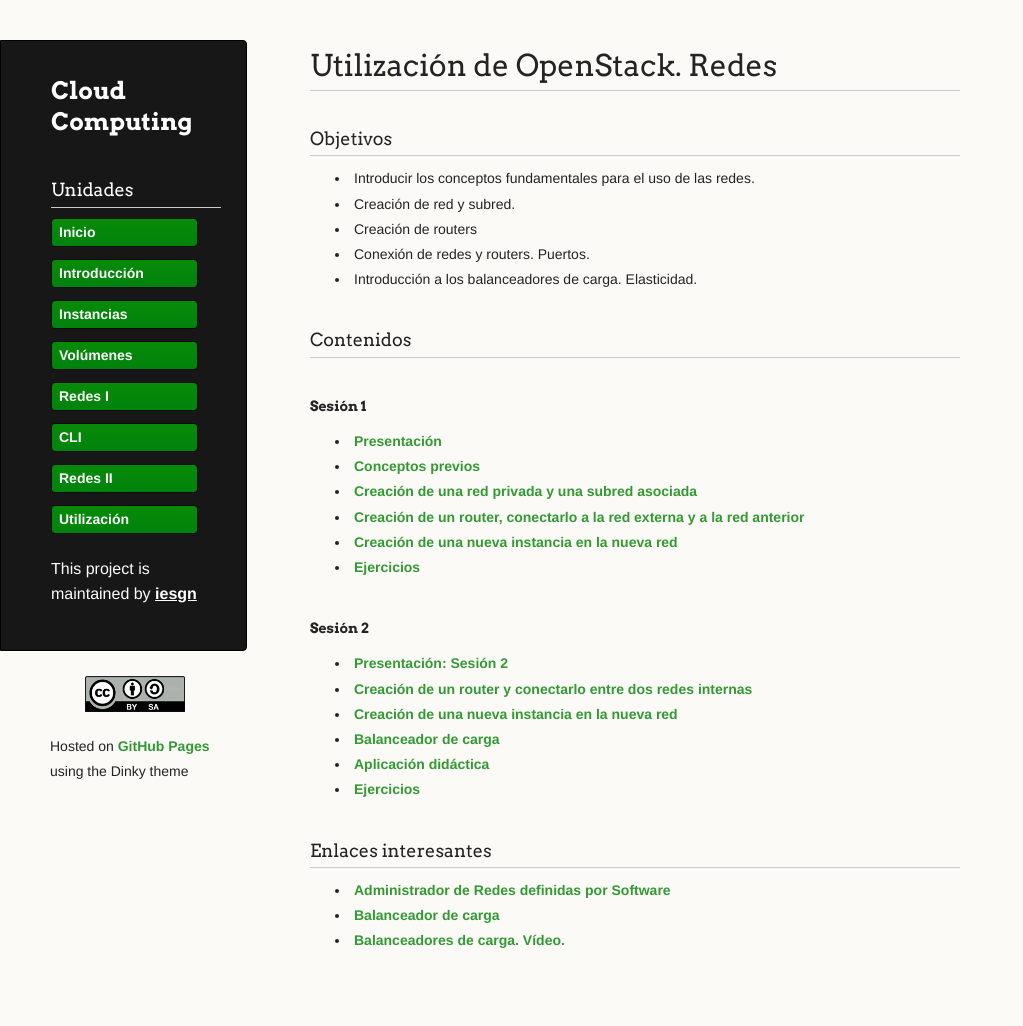
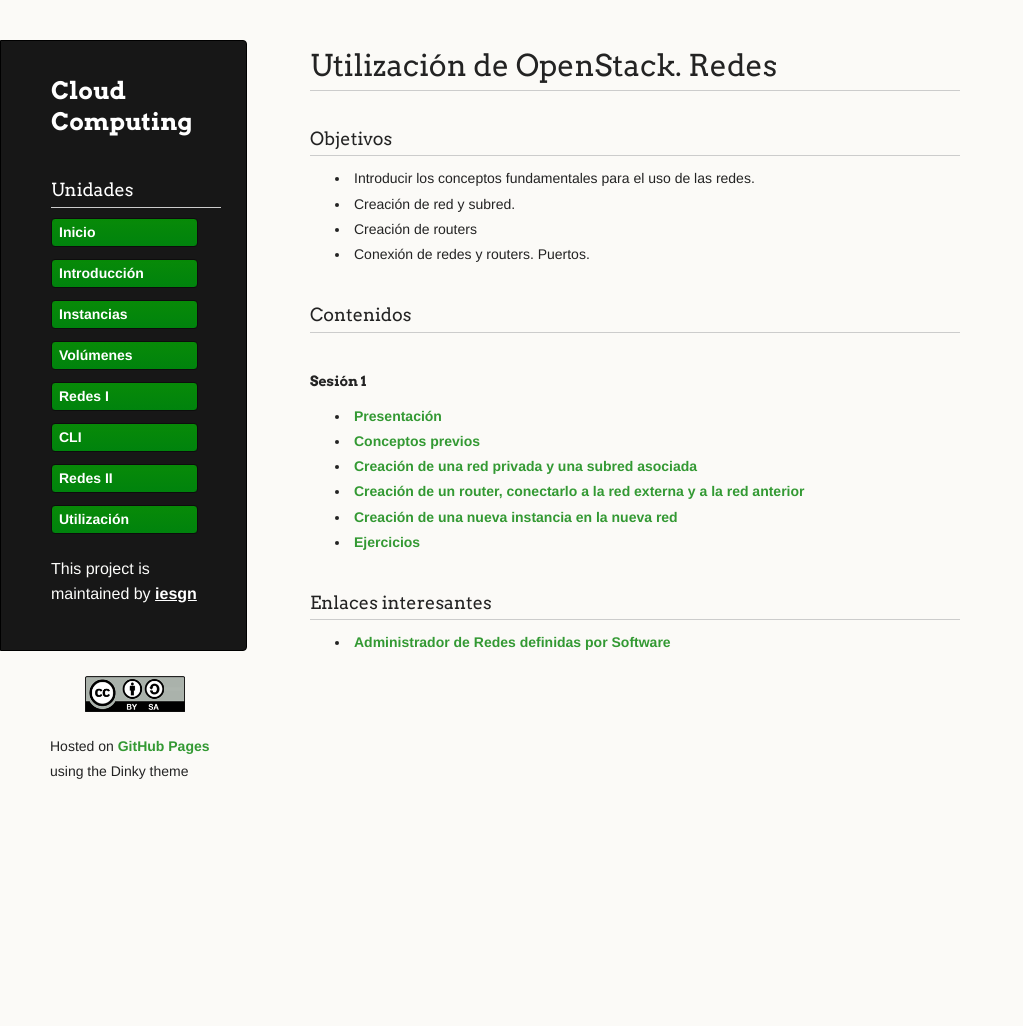
Before and after one commit to iesgn/cloud2, a Jekyll site: the page built from curso/u4/index.md, in a window 1280 px wide. Shown: the whole page, without its empty margins (0-1023 px from the left). Built offline with Jekyll 4.4.1, drawn with Linux system fonts in a browser that asks for light colours; after the commit the page ends 900 px from its top, so only the background shows below that.

Commit message:
Reestrucutración de redes

```diff
--- a/curso/u4/index.md
+++ b/curso/u4/index.md
@@ -10,7 +10,6 @@ menu:
 * Creación de red y subred.
 * Creación de routers
 * Conexión de redes y routers. Puertos.
-* Introducción a los balanceadores de carga. Elasticidad.
 
 ###Contenidos
 
@@ -23,18 +22,8 @@ menu:
 * [Creación de una nueva instancia en la nueva red](instancia1)
 * [Ejercicios](ejercicios1)
 
-#### Sesión 2
-
-* [Presentación: Sesión 2](presentacion2)
-* [Creación de un router y conectarlo entre dos redes internas](router2)
-* [Creación de una nueva instancia en la nueva red](red2)
-* [Balanceador de carga](balanceador)
-* [Aplicación didáctica](aula2)
-* [Ejercicios](ejercicios2)
 
 
 ###Enlaces interesantes
 
 * [Administrador de Redes definidas por Software](https://docs.stackops.net/sdn-plugin-es.html)
-* [Balanceador de carga](https://docs.stackops.net/lbaas-plugin-es.html)
-* [Balanceadores de carga. Vídeo.](http://youtu.be/Gc1hXiz86kU)
```
Also changed, not shown: curso/u6/index.md (+0 -10 lines).
